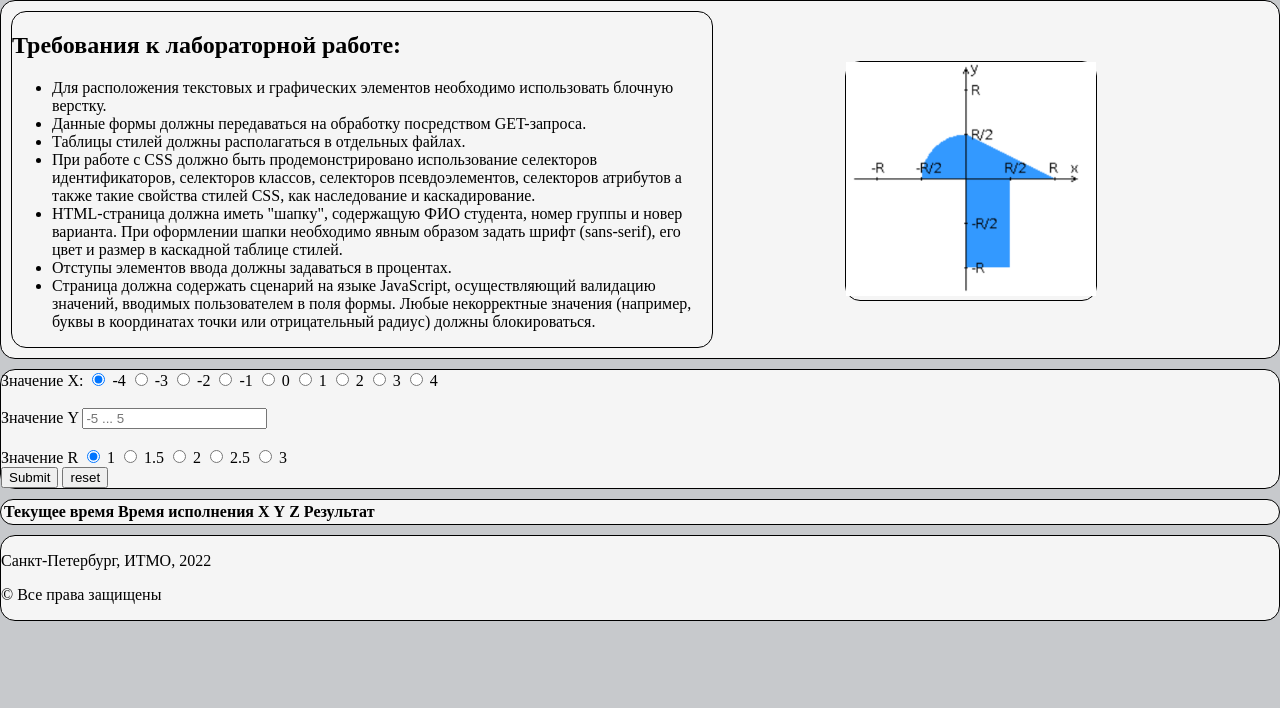
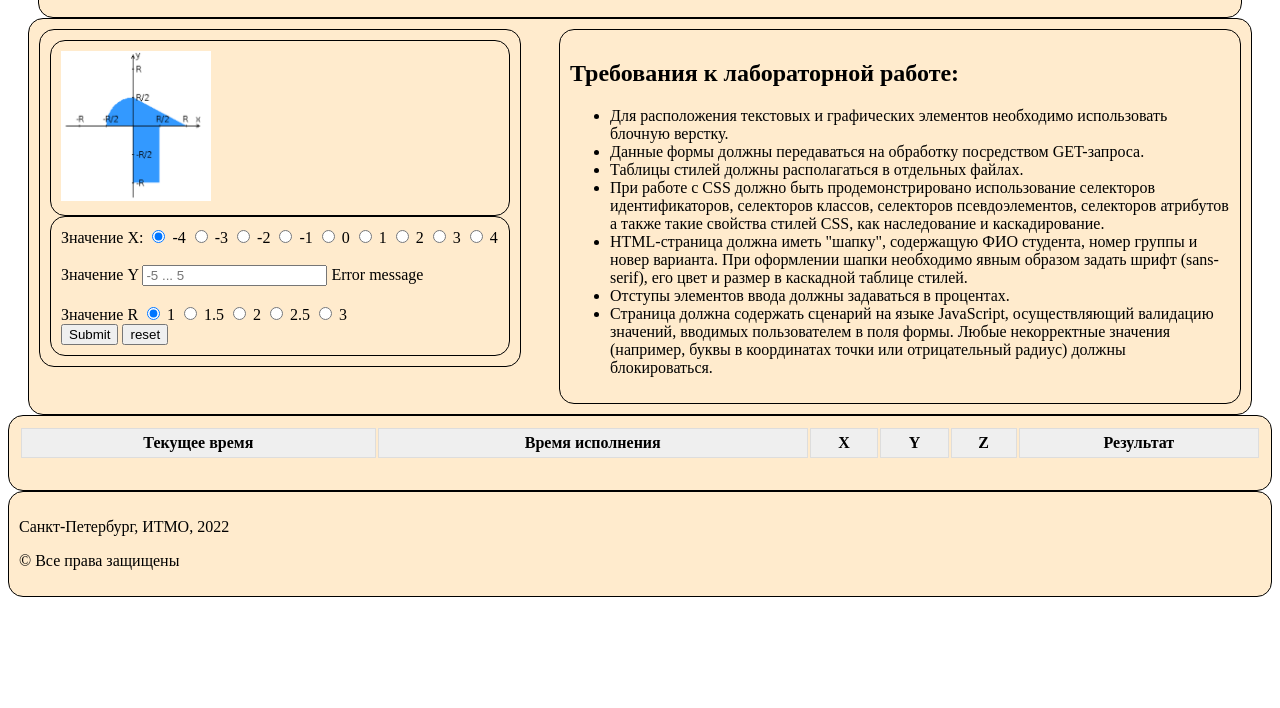
Before and after one commit to vinxgradxv/web1, a plain HTML site: page main.html in a window 1280 px wide. Shown: the part 92-800 px from the top of the page. Drawn offline with Linux system fonts and the light colour scheme.

Commit message:
adaptive block layout created

```diff
--- a/main.html
+++ b/main.html
@@ -6,33 +6,20 @@
     <link rel="stylesheet" href="style.css">
 </head>
 <body>
-<div id="header">
+<div class="header">
     <h1 class="header">Vinogradov Gleb, P32131, Variant: 1004</h1>
 </div>
-<div id="main">
 
-    <div class="floating-box" id="description">
-        <h2 id="description_h2">
-            Требования к лабораторной работе:
-        </h2>
-        <ul>
-            <li>Для расположения текстовых и графических элементов необходимо использовать блочную верстку.</li>
-            <li>Данные формы должны передаваться на обработку посредством GET-запроса.</li>
-            <li>Таблицы стилей должны располагаться в отдельных файлах.</li>
-            <li>При работе с CSS должно быть продемонстрировано использование селекторов идентификаторов, селекторов классов, селекторов псевдоэлементов, селекторов атрибутов а также такие свойства стилей CSS, как наследование и каскадирование.</li>
-            <li>HTML-страница должна иметь "шапку", содержащую ФИО студента, номер группы и новер варианта. При оформлении шапки необходимо явным образом задать шрифт (sans-serif), его цвет и размер в каскадной таблице стилей.</li>
-            <li>Отступы элементов ввода должны задаваться в процентах.</li>
-            <li>Страница должна содержать сценарий на языке JavaScript, осуществляющий валидацию значений, вводимых пользователем в поля формы. Любые некорректные значения (например, буквы в координатах точки или отрицательный радиус) должны блокироваться.</li>
-        </ul>
+<div class="container">
+
+<div class="right_part">
+    <div class="graph">
+        <img src="graph.png" alt="Рисунок, на котором изображена заданная область" class="graph">
     </div>
 
-    <div class="floating-box" id="graph">
-        <img src="graph.png" alt="Рисунок, на котором изображена заданная область" class="graph">
-    </div>
-</div>
 
     <div class="input_form">
-    <form method="get" name="coordinates_form">
+        <form method="get" name="coordinates_form" onsubmit="return validateForm();">
             <label>Значение X:</label>
             <input type="radio" id="x_value1"
                    name="x_value" value="-4" checked>
@@ -71,8 +58,8 @@
             <label for="x_value9">4</label>
 
             <label for="y_value"><br><br>Значение Y</label>
-        <input type="text" id="y_value" placeholder="-5 ... 5" required>
-
+            <input type="text" id="y_value" placeholder="-5 ... 5">
+            <label class="error_success" id="error_label">Error message</label>
             <br><br>
 
             <label>Значение R</label>
@@ -106,28 +93,50 @@
 
         </form>
     </div>
+</div>
+    <div class="description">
+        <h2 id="description_h2">
+            Требования к лабораторной работе:
+        </h2>
+        <ul>
+            <li>Для расположения текстовых и графических элементов необходимо использовать блочную верстку.</li>
+            <li>Данные формы должны передаваться на обработку посредством GET-запроса.</li>
+            <li>Таблицы стилей должны располагаться в отдельных файлах.</li>
+            <li>При работе с CSS должно быть продемонстрировано использование селекторов идентификаторов, селекторов классов, селекторов псевдоэлементов, селекторов атрибутов а также такие свойства стилей CSS, как наследование и каскадирование.</li>
+            <li>HTML-страница должна иметь "шапку", содержащую ФИО студента, номер группы и новер варианта. При оформлении шапки необходимо явным образом задать шрифт (sans-serif), его цвет и размер в каскадной таблице стилей.</li>
+            <li>Отступы элементов ввода должны задаваться в процентах.</li>
+            <li>Страница должна содержать сценарий на языке JavaScript, осуществляющий валидацию значений, вводимых пользователем в поля формы. Любые некорректные значения (например, буквы в координатах точки или отрицательный радиус) должны блокироваться.</li>
+        </ul>
+    </div>
+</div>
+
 
 <script>
-    const yValue = document.getElementById("y_value");
-    yValue.addEventListener("input", function (event) {
-        yValue.value = yValue.value.trim();
-        if (yValue.value === "") {
-            yValue.setCustomValidity("Заполните это поле");
+    function validateForm() {
+        const yValue = document.getElementById("y_value").value.trim();
+        if (yValue === "") {
+            alert("Заполните поле Значение Y!!!");
+            return false;
+        } else if (isNaN(yValue)) {
+            alert("Поле Значение Y принимает только числа");
+            return false;
+        } else if (yValue > 5 || yValue < -5) {
+            alert("Значение Y не входит в установленные рамки");
+            return false;
         }
-        if (isNaN(yValue.value)) {
-            yValue.setCustomValidity("Это поле принимает только числа");
+        else {
+            alert("Форма успешно отправлена");
+            return true;
         }
-        else if (yValue.value > 5 || yValue.value < -5){
-            yValue.setCustomValidity("Значение должно входить в интервал [-5; 5]");
+    }
 
-        }
-    })
 </script>
 
 
 
 <div class="result_table">
-    <table>
+    <table class="table">
+        <thead>
         <tr>
             <th>Текущее время</th>
             <th>Время исполнения</th>
@@ -136,6 +145,10 @@
             <th>Z</th>
             <th>Результат</th>
         </tr>
+        </thead>
+        <tbody>
+
+        </tbody>
     </table>
 </div>
 
--- a/style.css
+++ b/style.css
@@ -1,64 +1,65 @@
-body {
-    background-color: #c7c9cc;
-    margin: 0 auto;
-}
-
-/*div {
-    border: 1px solid black;
-    background-color: whitesmoke;
-    margin-top: 10px;
-    border-radius: 15px 15px 15px 15px;
-}
-
-.header {
+div.header {
+    margin-left: 30px;
+    margin-right: 30px;
+    min-width: 700px;
     text-align: center;
-}
-
-#description_h2 {
-    text-align: center;
-}
-div.graph {
-    height: 250px;
-    width: 250px;
-    float: left;
-}
-div.description {
-    float: left;
-    width: 600px;
-}
- */
-
-.floating-box {
-    display: inline-block;
-    margin-bottom: 10px;
-}
-
-#graph {
-    width: 250px;
-    max-width: 250px;
-    margin-left: 10%;
-    vertical-align: top;
-    margin-top: 60px;
 
 }
 
-img.graph {
-    height: 100%;
-    width: 100%;
-}
-#description {
-    width: 700px;
-    margin-left: 10px;
+
+
+div.container {
+    margin-left: 20px;
+    margin-right: 20px;
+    min-width: 840px;
 }
 
-#main {
-    min-width: 1200px;
-    margin: 0 auto;
+div.description {
+    margin-left: 520px;
+    min-width: 300px;
 }
 
+div.right_part {
+    width: 460px;
+    float: left;
+    align-content: center;
+}
+img.graph {
+    width: 150px;
+    height: 150px;
+}
+
+
+div.result_table {
+    clear: both;
+}
+table {
+    width: 100%;
+    margin-bottom: 20px;
+}
+.table th {
+    font-weight: bold;
+    padding: 5px;
+    background: #efefef;
+    border: 1px solid #dddddd;
+}
+.table td{
+    padding: 5px 10px;
+    border: 1px solid #eee;
+    text-align: left;
+}
+.table tbody tr:nth-child(odd){
+    background: #fff;
+}
+.table tbody tr:nth-child(even){
+    background: #F7F7F7;
+}
+
+
+
 div {
+    background-color: #FFEBCD;
     border: 1px solid black;
-    border-radius: 15px 15px 15px 15px;
-    background-color: whitesmoke;
-    margin-top: 10px;
+    border-radius: 15px;
+    padding: 10px;
 }
```
Lines whose indentation alone changed are shown as unchanged.
